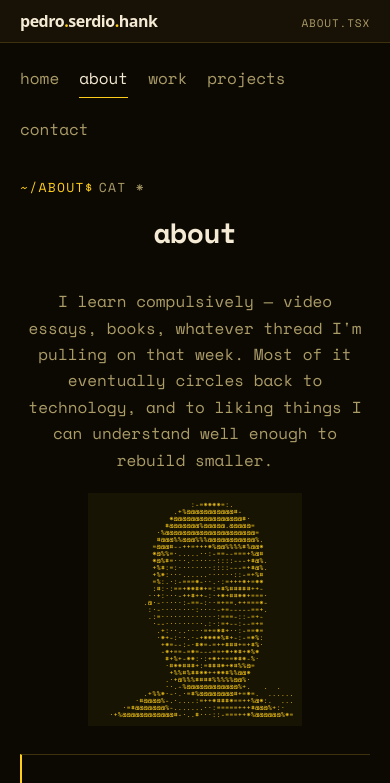
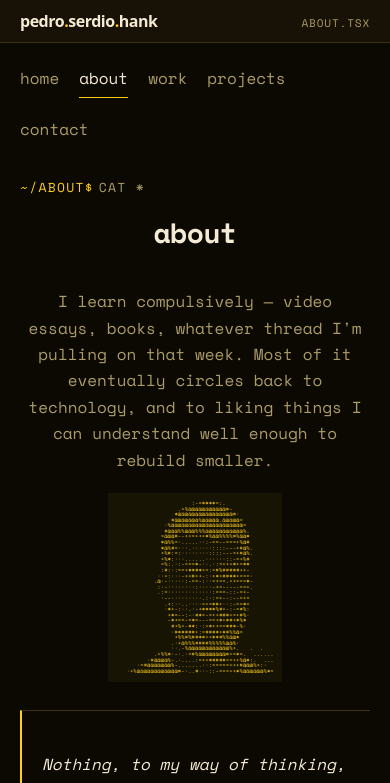
Before and after one commit to peds24/personal-website, a React (Vite) app: page /about in a window 390 px wide. Shown: the top 783 px of the page. Built offline with nearby package versions, Linux system fonts and the light colour scheme.

Commit message:
about: shrink ascii portrait ~20% across all breakpoints
Font-size driven scale-down (11px -> 8.8px base, proportional at
tablet/phone breakpoints) since the portrait's rendered size is
purely a function of font-size on the monospace grid.

```diff
--- a/src/styles/main-page.css
+++ b/src/styles/main-page.css
@@ -75,7 +75,7 @@
 .ascii-portrait {
     margin: 0;
     font-family: var(--font-mono);
-    font-size: 11px;
+    font-size: 8.8px;
     line-height: 1;
     white-space: pre;
     color: var(--accent);
@@ -89,21 +89,21 @@
 
 /* Tablet: shrink the wide grid rather than switching to the coarse one. */
 @media (max-width: 60rem) {
-    .ascii-portrait { font-size: 9px; }
+    .ascii-portrait { font-size: 7.2px; }
 }
 
 @media (max-width: 48rem) {
-    .ascii-portrait { font-size: 7px; }
+    .ascii-portrait { font-size: 5.6px; }
 }
 
 /* Phone: the wide grid would be ~5px per glyph, so use the 46-column art. */
 @media (max-width: 40rem) {
     .ascii-portrait.is-wide { display: none; }
-    .ascii-portrait.is-narrow { display: block; font-size: 9px; }
+    .ascii-portrait.is-narrow { display: block; font-size: 7.2px; }
 }
 
 @media (max-width: 26rem) {
-    .ascii-portrait.is-narrow { font-size: 7px; padding: 0.5rem; }
+    .ascii-portrait.is-narrow { font-size: 5.6px; padding: 0.5rem; }
 }
 
 /* ── tablet & phone ──────────────────────────────────────────────── */
```
